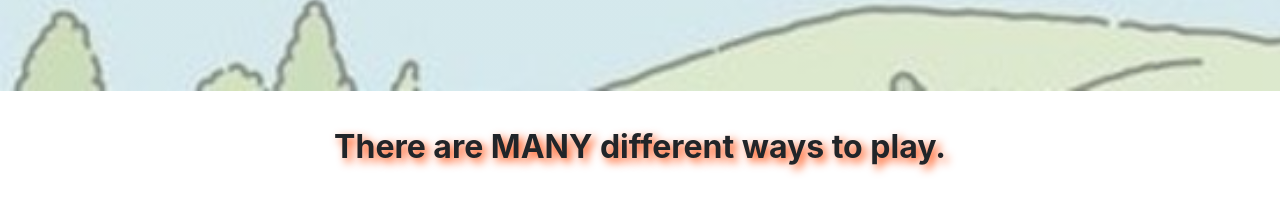
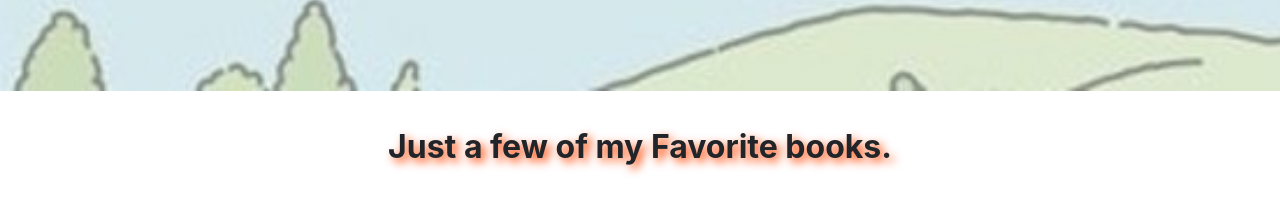
Before and after one commit to ToebyyBryant/FinalProject, a plain HTML site: page css.html in a window 1280 px wide. Shown: the part 837-1048 px from the top of the page. Drawn offline with nearby package versions, Linux system fonts and the light colour scheme.

Commit message:
Update css.html

```diff
--- a/css.html
+++ b/css.html
@@ -62,7 +62,7 @@
             <!--Main Content Area-->
             <main class="grid">
                 <aside>
-                    <p>There are MANY different ways to play.</p>
+                    <p>Just a few of my Favorite books.</p>
                 </aside>
 
                 <figure class="book_box"><!-- Figure Element 1 -->
```
